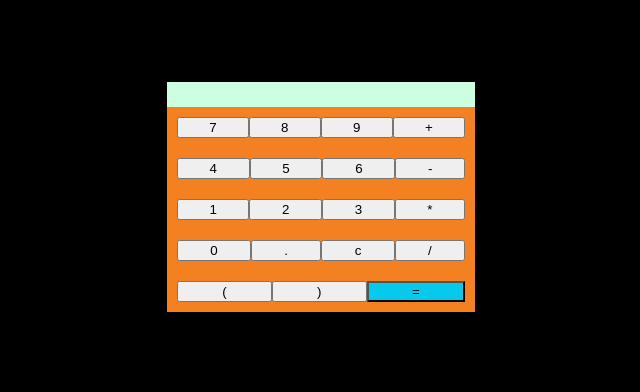
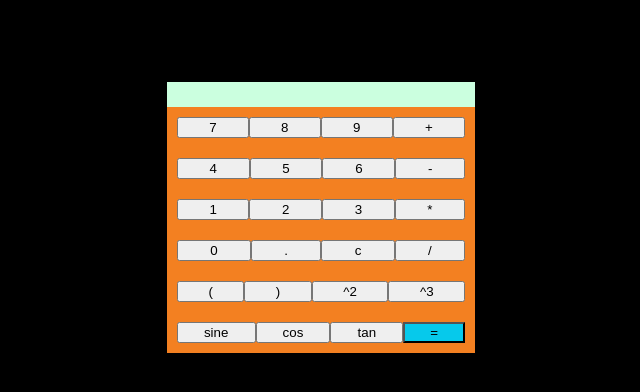
Before and after one commit to apodavonov3616/React-Calculator, a React (Create React App) app in the folder react-calculator/: page / in a window 1280 px wide. Shown: the top 392 px of the page, without its empty margins (319-959 px from the left). Built offline with nearby package versions, Linux system fonts and the light colour scheme.

Commit message:
use sine, cosine, and tan

```diff
--- a/react-calculator/src/Calculator.js
+++ b/react-calculator/src/Calculator.js
@@ -7,11 +7,6 @@ export default class Calculator extends React.Component {
             result: '',
         }
         this.handleClick = this.handleClick.bind(this)
-        this.evaluate = this.evaluate.bind(this)
-        this.parsePlus = this.parsePlus.bind(this)
-        this.parseMinus = this.parseMinus.bind(this)
-        this.parseMultiplyAndDivide = this.parseMultiplyAndDivide.bind(this)
-        this.split = this.split.bind(this)
     }
 
     parsePlus = (expression) => {
@@ -31,14 +26,12 @@ export default class Calculator extends React.Component {
     };
 
     parseMultiplyAndDivide = (expression) => {
-        debugger
         let order = []
         for (const char of expression) {
             if (char === "*" || char === "/") {
                 order.push(char)
             }
         }
-        debugger
         const numbersString = this.split(expression, '*', '/');
         const numbers = numbersString.map(noStr => {
             if (noStr[0] == '(') {
@@ -82,9 +75,8 @@ export default class Calculator extends React.Component {
     };
 
     evaluate() {
-        console.log('hi')
         let answer = this.state.result;
-        const result = this.parsePlus(answer, '+');
+        const result = this.parsePlus(answer);
         this.setState({ result: result })
     }
 
@@ -94,6 +86,21 @@ export default class Calculator extends React.Component {
             this.setState({ result: '' })
         } else if (['0', '1', '2', '3', '4', '5', '6', '7', '8', '9', '*', '/', '+', '-', '.', '(', ')'].includes(symbol)) {
             this.setState({ result: this.state.result += symbol })
+        } else if (['^2'].includes(symbol)) {
+            this.evaluate()
+            this.setState({ result: Math.pow(this.state.result, 2) })
+        } else if (['^3'].includes(symbol)) {
+            this.evaluate()
+            this.setState({ result: Math.pow(this.state.result, 3) })
+        } else if (symbol === 'sin') {
+            this.evaluate()
+            this.setState({ result: Math.sin(this.state.result) })
+        } else if (symbol === 'cos') {
+            this.evaluate()
+            this.setState({ result: Math.cos(this.state.result) })
+        } else if (symbol === 'tan') {
+            this.evaluate()
+            this.setState({ result: Math.tan(this.state.result * 180) })
         } else {
             try {
                 this.evaluate()
@@ -133,9 +140,16 @@ export default class Calculator extends React.Component {
                     <button value="c" onClick={this.handleClick}>c</button>
                     <button value="/" onClick={this.handleClick}>/</button>
                 </div>
-                <div className="last-row">
+                <div className="row">
                     <button value="(" onClick={this.handleClick}>(</button>
                     <button value=")" onClick={this.handleClick}>)</button>
+                    <button value="^2" onClick={this.handleClick}>^2</button>
+                    <button value="^3" onClick={this.handleClick}>^3</button>
+                </div>
+                <div className="row">
+                    <button value="sin" onClick={this.handleClick}>sine</button>
+                    <button value="cos" onClick={this.handleClick}>cos</button>
+                    <button value="tan" onClick={this.handleClick}>tan</button>
                     <button id="equals-button" value="=" onClick={this.handleClick}>=</button>
                 </div>
             </div>
```
